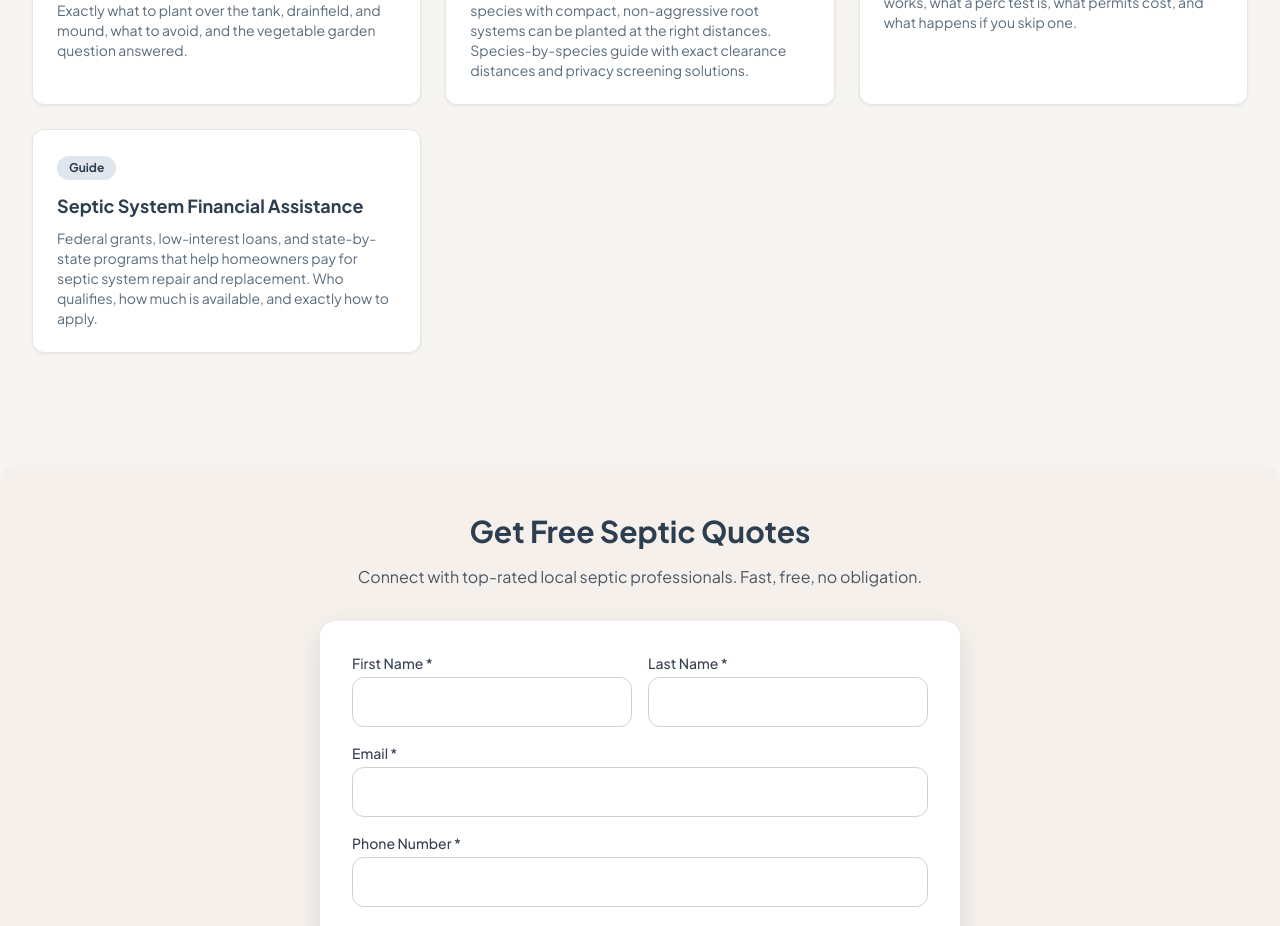
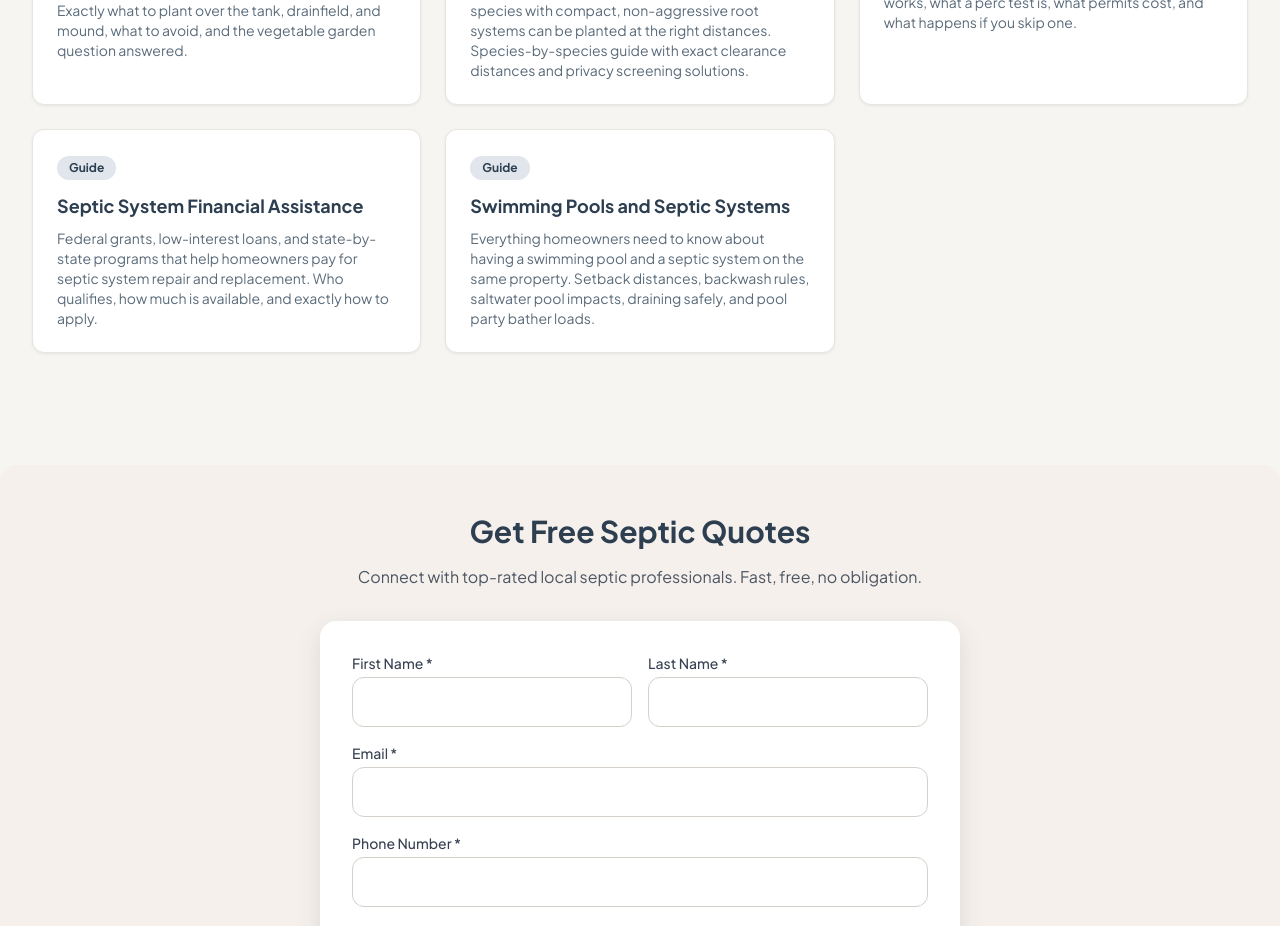
Before and after one commit to thebasementguide2026/theseptic.guide-, a Next.js app: page /guides in a window 1280 px wide. Shown: the part 1380-2306 px from the top of the page. Built offline with nearby package versions, Linux system fonts and the light colour scheme.

Commit message:
Add swimming pool septic guide to page.tsx

```diff
--- a/app/guides/page.tsx
+++ b/app/guides/page.tsx
@@ -25,6 +25,7 @@ const guides = [
   { title: 'Safe Trees to Plant Near a Septic System', href: '/guides/safe-trees-near-septic-system', description: 'Most trees threaten septic systems, but some species with compact, non-aggressive root systems can be planted at the right distances. Species-by-species guide with exact clearance distances and privacy screening solutions.' },
   { title: 'Septic System Permit Guide', href: '/guides/septic-system-permits', description: 'When do you need a septic permit, what triggers the requirement, how the application process works, what a perc test is, what permits cost, and what happens if you skip one.' },
   { title: 'Septic System Financial Assistance', href: '/guides/septic-system-financial-assistance', description: 'Federal grants, low-interest loans, and state-by-state programs that help homeowners pay for septic system repair and replacement. Who qualifies, how much is available, and exactly how to apply.' },
+  { title: 'Swimming Pools and Septic Systems', href: '/guides/swimming-pool-septic-system', description: 'Everything homeowners need to know about having a swimming pool and a septic system on the same property. Setback distances, backwash rules, saltwater pool impacts, draining safely, and pool party bather loads.' },
 ]
 
 export default function GuidesPage() {
```
